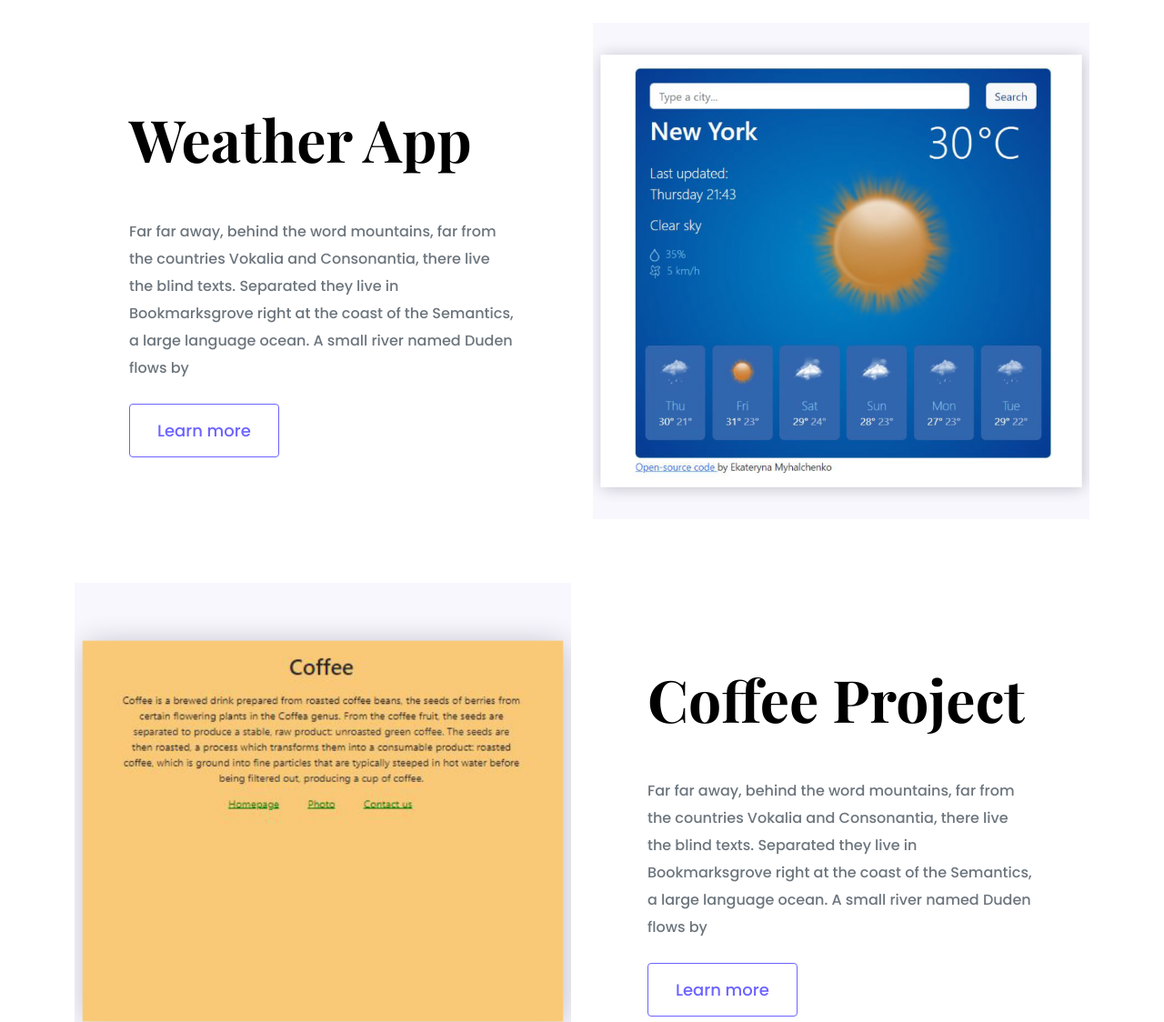
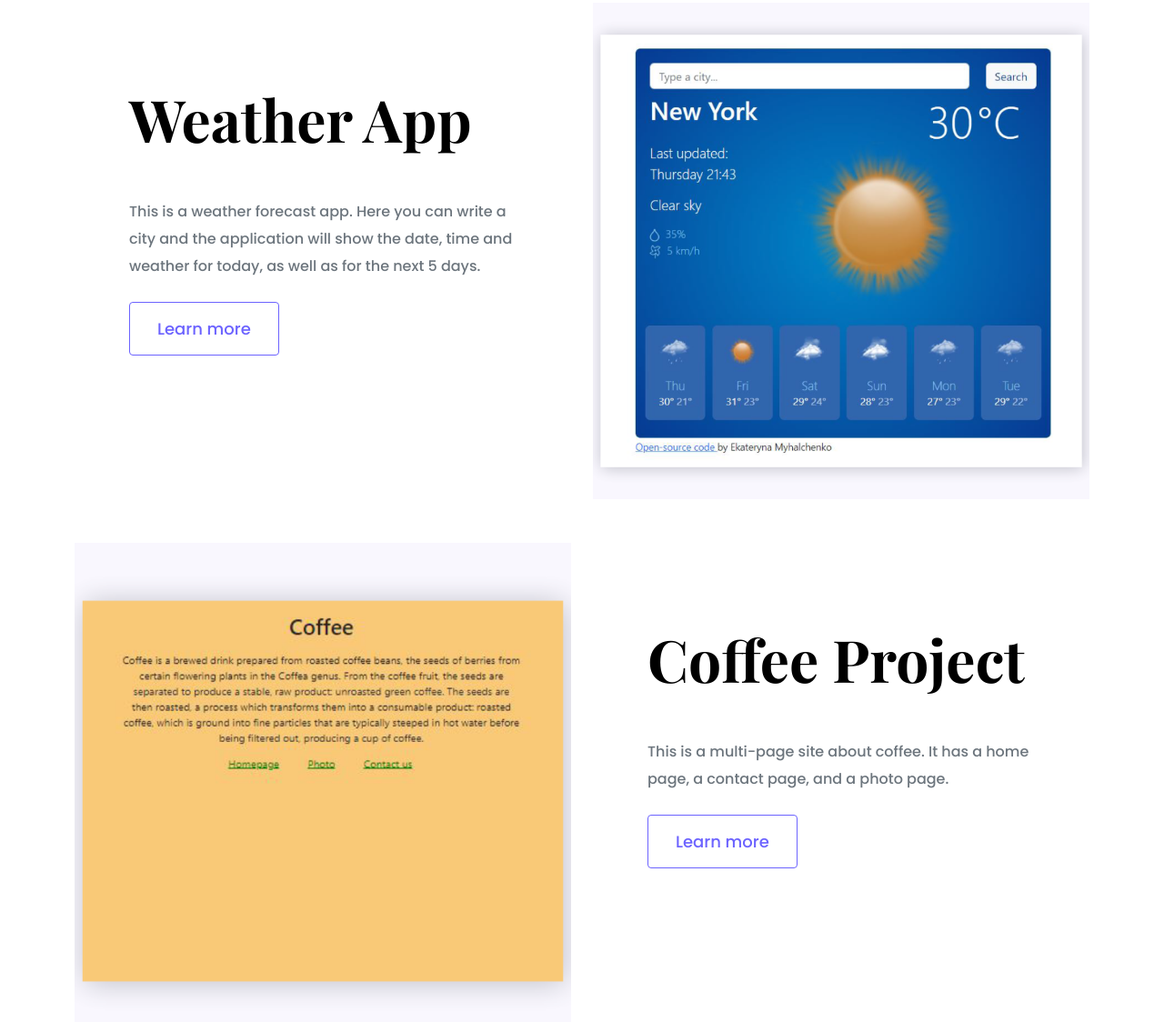
Before and after one commit to katja4erry/Portfolio-project, a plain HTML site: page index.html in a window 1280 px wide. Shown: the part 1347-2471 px from the top of the page at 91% size. Drawn offline with nearby package versions, Linux system fonts and the light colour scheme.

Commit message:
change the descriptions

```diff
--- a/index.html
+++ b/index.html
@@ -33,7 +33,7 @@
       <a href="#" class="btn btn-branding">Contact me</a>
     </div>
     <p class="text-center m-5">
-      Featured Project which my best projects be choice to show
+      Below are my projects that I made during my studies
     </p>
 
     <div class="container">
@@ -49,10 +49,7 @@
           <div class="project-description">
             <h2 class="mb-5">Travel Project</h2>
             <p class="mb-4 text-muted">
-              Far far away, behind the word mountains, far from the countries
-              Vokalia and Consonantia, there live the blind texts. Separated
-              they live in Bookmarksgrove right at the coast of the Semantics, a
-              large language ocean. A small river named Duden flows by
+              This is my very first project. This is a one page travel site.
             </p>
             <a href="#" class="btn btn-branding-outline">Learn more</a>
           </div>
@@ -63,10 +60,9 @@
           <div class="project-description">
             <h2 class="mb-5">Weather App</h2>
             <p class="mb-4 text-muted">
-              Far far away, behind the word mountains, far from the countries
-              Vokalia and Consonantia, there live the blind texts. Separated
-              they live in Bookmarksgrove right at the coast of the Semantics, a
-              large language ocean. A small river named Duden flows by
+              This is a weather forecast app. Here you can write a city and the
+              application will show the date, time and weather for today, as
+              well as for the next 5 days.
             </p>
             <a href="#" class="btn btn-branding-outline">Learn more</a>
           </div>
@@ -91,10 +87,8 @@
           <div class="project-description">
             <h2 class="mb-5">Coffee Project</h2>
             <p class="mb-4 text-muted">
-              Far far away, behind the word mountains, far from the countries
-              Vokalia and Consonantia, there live the blind texts. Separated
-              they live in Bookmarksgrove right at the coast of the Semantics, a
-              large language ocean. A small river named Duden flows by
+              This is a multi-page site about coffee. It has a home page, a
+              contact page, and a photo page.
             </p>
             <a href="#" class="btn btn-branding-outline">Learn more</a>
           </div>
```
